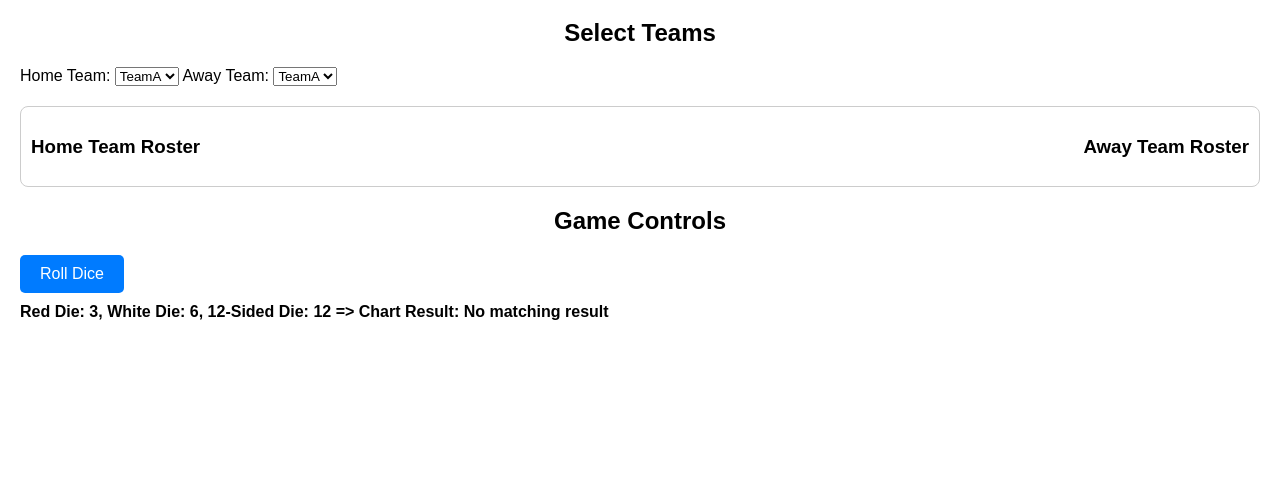
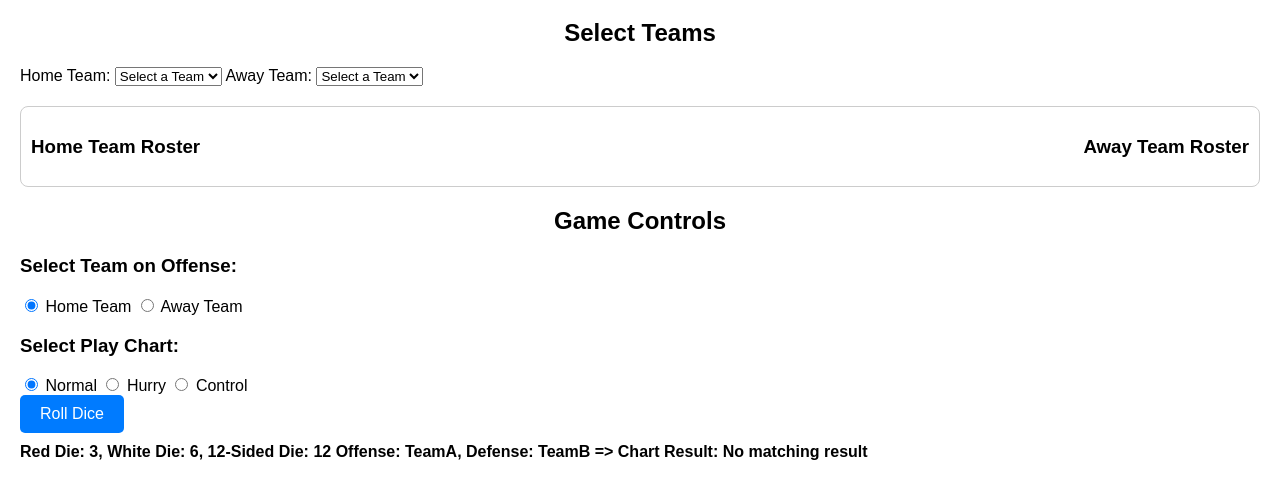
Before and after one commit to SonarTony/GridZoneWeb, a plain HTML site: page index.html in a window 1280 px wide. Both pictures are taken after a click on the button "Roll Dice". Shown: the part 61-560 px from the top of the page. Drawn offline with Linux system fonts and the light colour scheme.

Commit message:
updates to select offensive team

```diff
--- a/index.html
+++ b/index.html
@@ -35,9 +35,38 @@
     </div>
 
     <div class="controls-section">
-      <h2>Game Controls</h2>
-      <button id="roll-dice">Roll Dice</button>
-      <div class="dice-result" id="dice-result"></div>
+        <h2>Game Controls</h2>
+
+        <div class="offense-selection">
+            <h3>Select Team on Offense:</h3>
+            <label>
+                <input type="radio" name="offense-team" value="home" id="home-offense" checked>
+                Home Team
+            </label>
+            <label>
+                <input type="radio" name="offense-team" value="away" id="away-offense">
+                Away Team
+            </label>
+        </div>
+
+        <div class="play-chart-selection">
+            <h3>Select Play Chart:</h3>
+            <label>
+                <input type="radio" name="play-chart" value="normal" id="normal-chart" checked>
+                Normal
+            </label>
+            <label>
+                <input type="radio" name="play-chart" value="hurry" id="hurry-chart">
+                Hurry
+            </label>
+            <label>
+                <input type="radio" name="play-chart" value="control" id="control-chart">
+                Control
+            </label>
+        </div>
+
+        <button id="roll-dice">Roll Dice</button>
+        <div class="dice-result" id="dice-result"></div>
     </div>
 
     <script src="script.js"></script>
--- a/script.js
+++ b/script.js
@@ -77,13 +77,33 @@ const teams = {
                   // Additional charts here...
                 };
 
-function populateTeamDropdowns() {
+/*function populateTeamDropdowns() {
     const homeTeamDropdown = document.getElementById('home-team');
     const awayTeamDropdown = document.getElementById('away-team');
 
     // Clear existing options first
     homeTeamDropdown.innerHTML = '';
     awayTeamDropdown.innerHTML = '';
+
+    Object.keys(teams).forEach(team => {
+        const option1 = document.createElement('option');
+        option1.value = team;
+        option1.textContent = team;
+        homeTeamDropdown.appendChild(option1);
+
+        const option2 = document.createElement('option');
+        option2.value = team;
+        option2.textContent = team;
+        awayTeamDropdown.appendChild(option2);
+    });
+}
+*/
+function populateTeamDropdowns() {
+    const homeTeamDropdown = document.getElementById('home-team');
+    const awayTeamDropdown = document.getElementById('away-team');
+
+    homeTeamDropdown.innerHTML = '<option value="">Select a Team</option>';
+    awayTeamDropdown.innerHTML = '<option value="">Select a Team</option>';
 
     Object.keys(teams).forEach(team => {
         const option1 = document.createElement('option');
@@ -117,16 +137,36 @@ function displayTeamDetails(teamKey, elementId) {
     `;
 }
 
+function getOffenseAndDefenseTeams() {
+    const isHomeOffense = document.getElementById('home-offense').checked;
+    return {
+        offenseTeam: isHomeOffense ? 'home' : 'away',
+        defenseTeam: isHomeOffense ? 'away' : 'home'
+    };
+}
+
 function rollDice() {
     const redDie = Math.ceil(Math.random() * 6);
     const whiteDie = Math.ceil(Math.random() * 6);
     const twelveSidedDie = Math.ceil(Math.random() * 12);
+    const diceResult = `Red Die: ${redDie}, White Die: ${whiteDie}, 12-Sided Die: ${twelveSidedDie}`;
 
-    const diceResult = `Red Die: ${redDie}, White Die: ${whiteDie}, 12-Sided Die: ${twelveSidedDie}`;
-    const chart = footballCharts["Pass_vs_Pass"];
+    // Determine which team is on offense and which is on defense
+    const { offenseTeam, defenseTeam } = getOffenseAndDefenseTeams();
+    const offenseTeamKey = offenseTeam === 'home' ? 'TeamA' : 'TeamB';
+    const defenseTeamKey = defenseTeam === 'home' ? 'TeamA' : 'TeamB';
+
+    // Example: Use the offense team's normal play chart for dice roll
+    const offensePlayChart = teams[offenseTeamKey].playCharts.normal;
+    const chart = footballCharts["Pass_vs_Pass"]; // Example chart lookup
     const chartEntry = chart.find(entry => entry.diceRoll === twelveSidedDie - 6);
+
     const chartResult = chartEntry ? chartEntry.outcomeIfMet : "No matching result";
-    document.getElementById('dice-result').textContent = `${diceResult} => Chart Result: ${chartResult}`;
+
+    document.getElementById('dice-result').textContent = `
+        ${diceResult}
+        Offense: ${offenseTeamKey}, Defense: ${defenseTeamKey} => Chart Result: ${chartResult}
+    `;
 }
 
 document.getElementById('roll-dice').addEventListener('click', rollDice);
```
